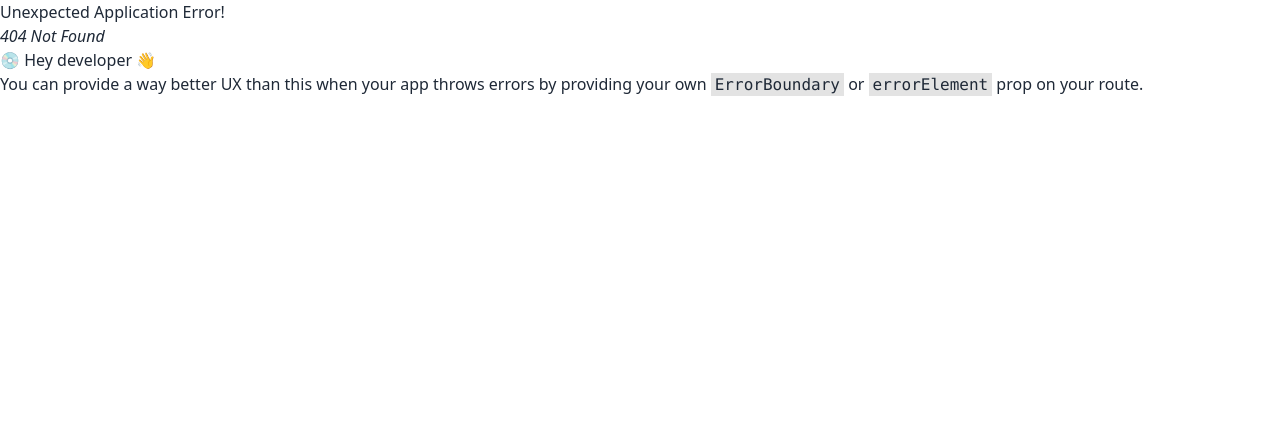
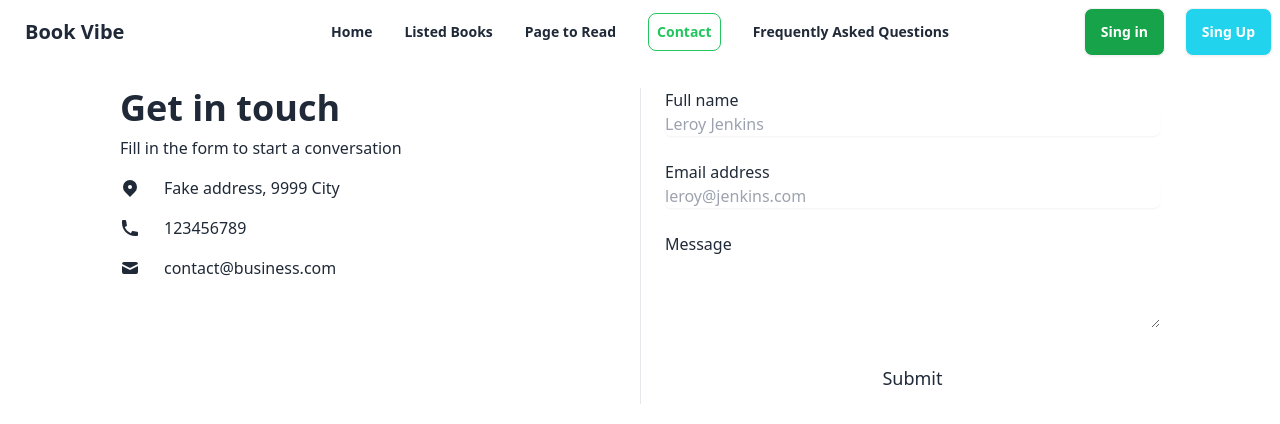
Before and after one commit to Abdullah-Az-Zahur/book-vibe, a React (Vite) app: page /contact in a window 1280 px wide. Before the commit this address had no page. Shown: the top 424 px of the page. Built offline with nearby package versions, Linux system fonts and the light colour scheme.

Commit message:
Added contact section

```diff
--- a/src/components/Nav.jsx
+++ b/src/components/Nav.jsx
@@ -17,6 +17,10 @@ const Nav = () => {
                                 className={({ isActive }) => isActive ? 'text-green-500 font-bold border border-green-500 rounded-lg ' : 'font-bold'}><a>Listed Books</a></NavLink>
                             <NavLink to='/PageToRead'
                                 className={({ isActive }) => isActive ? 'text-green-500 font-bold border border-green-500 rounded-lg ' : 'font-bold'}><a>Page to Read</a></NavLink>
+                            <NavLink to='/contact'
+                                className={({ isActive }) => isActive ? 'text-green-500 font-bold border border-green-500 rounded-lg ' : 'font-bold'}><a>Contact</a></NavLink>
+                            <NavLink to='/frk'
+                                className={({ isActive }) => isActive ? 'text-green-500 font-bold border border-green-500 rounded-lg ' : 'font-bold'}><a>Frequently Asked Questions</a></NavLink>
                         </ul>
                     </div>
                     <a className="btn btn-ghost text-xl">Book Vibe</a>
@@ -29,6 +33,10 @@ const Nav = () => {
                             className={({ isActive }) => isActive ? 'text-green-500 font-bold border border-green-500 rounded-lg p-2' : 'font-bold'}><a>Listed Books</a></NavLink>
                         <NavLink to='/PageToRead'
                             className={({ isActive }) => isActive ? 'text-green-500 font-bold border border-green-500 rounded-lg p-2' : 'font-bold'}><a>Page to Read</a></NavLink>
+                        <NavLink to='/contact'
+                            className={({ isActive }) => isActive ? 'text-green-500 font-bold border border-green-500 rounded-lg p-2' : 'font-bold'}><a>Contact</a></NavLink>
+                        <NavLink to='/frk'
+                            className={({ isActive }) => isActive ? 'text-green-500 font-bold border border-green-500 rounded-lg p-2' : 'font-bold'}><a>Frequently Asked Questions</a></NavLink>
                     </ul>
                 </div>
                 <div className="navbar-end gap-5">
--- /dev/null
+++ b/src/pages/Contact.jsx
@@ -0,0 +1,54 @@
+import React from 'react';
+
+const Contact = () => {
+    return (
+        <div>
+            <section className="py-6 dark:bg-gray-100 dark:bg-gray-100 dark:text-gray-900 dark:text-gray-900">
+                <div className="grid max-w-6xl grid-cols-1 px-6 mx-auto lg:px-8 md:grid-cols-2 md:divide-x">
+                    <div className="py-6 md:py-0 md:px-6">
+                        <h1 className="text-4xl font-bold">Get in touch</h1>
+                        <p className="pt-2 pb-4">Fill in the form to start a conversation</p>
+                        <div className="space-y-4">
+                            <p className="flex items-center">
+                                <svg xmlns="http://www.w3.org/2000/svg" viewBox="0 0 20 20" fill="currentColor" className="w-5 h-5 mr-2 sm:mr-6">
+                                    <path fillRule="evenodd" d="M5.05 4.05a7 7 0 119.9 9.9L10 18.9l-4.95-4.95a7 7 0 010-9.9zM10 11a2 2 0 100-4 2 2 0 000 4z" clipRule="evenodd"></path>
+                                </svg>
+                                <span>Fake address, 9999 City</span>
+                            </p>
+                            <p className="flex items-center">
+                                <svg xmlns="http://www.w3.org/2000/svg" viewBox="0 0 20 20" fill="currentColor" className="w-5 h-5 mr-2 sm:mr-6">
+                                    <path d="M2 3a1 1 0 011-1h2.153a1 1 0 01.986.836l.74 4.435a1 1 0 01-.54 1.06l-1.548.773a11.037 11.037 0 006.105 6.105l.774-1.548a1 1 0 011.059-.54l4.435.74a1 1 0 01.836.986V17a1 1 0 01-1 1h-2C7.82 18 2 12.18 2 5V3z"></path>
+                                </svg>
+                                <span>123456789</span>
+                            </p>
+                            <p className="flex items-center">
+                                <svg xmlns="http://www.w3.org/2000/svg" viewBox="0 0 20 20" fill="currentColor" className="w-5 h-5 mr-2 sm:mr-6">
+                                    <path d="M2.003 5.884L10 9.882l7.997-3.998A2 2 0 0016 4H4a2 2 0 00-1.997 1.884z"></path>
+                                    <path d="M18 8.118l-8 4-8-4V14a2 2 0 002 2h12a2 2 0 002-2V8.118z"></path>
+                                </svg>
+                                <span>contact@business.com</span>
+                            </p>
+                        </div>
+                    </div>
+                    <form novalidate="" className="flex flex-col py-6 space-y-6 md:py-0 md:px-6">
+                        <label className="block">
+                            <span className="mb-1">Full name</span>
+                            <input type="text" placeholder="Leroy Jenkins" className="block w-full rounded-md shadow-sm focus:ring focus:ring-opacity-75 focus:dark:ring-violet-600 focus:dark:ring-violet-600 dark:bg-gray-100 dark:bg-gray-100" />
+                        </label>
+                        <label className="block">
+                            <span className="mb-1">Email address</span>
+                            <input type="email" placeholder="leroy@jenkins.com" className="block w-full rounded-md shadow-sm focus:ring focus:ring-opacity-75 focus:dark:ring-violet-600 focus:dark:ring-violet-600 dark:bg-gray-100 dark:bg-gray-100" />
+                        </label>
+                        <label className="block">
+                            <span className="mb-1">Message</span>
+                            <textarea rows="3" className="block w-full rounded-md focus:ring focus:ring-opacity-75 focus:dark:ring-violet-600 focus:dark:ring-violet-600 dark:bg-gray-100 dark:bg-gray-100"></textarea>
+                        </label>
+                        <button type="button" className="self-center px-8 py-3 text-lg rounded focus:ring hover:ring focus:ring-opacity-75 dark:bg-violet-600 dark:bg-violet-600 dark:text-gray-50 dark:text-gray-50 focus:dark:ring-violet-600 focus:dark:ring-violet-600 hover:dark:ring-violet-600 hover:dark:ring-violet-600">Submit</button>
+                    </form>
+                </div>
+            </section>
+        </div>
+    );
+};
+
+export default Contact;
--- /dev/null
+++ b/src/pages/FrequentlyAskQuestion.jsx
@@ -0,0 +1,34 @@
+import React from 'react';
+
+const FrequentlyAskQuestion = () => {
+    return (
+        <div>
+            <section className="dark:bg-gray-100 dark:text-gray-800">
+                <div className="container flex flex-col justify-center p-4 mx-auto md:p-8">
+                    <p className="p-2 text-sm font-medium tracking-wider text-center uppercase">How it works</p>
+                    <h2 className="mb-12 text-4xl font-bold leading-none text-center sm:text-5xl">Frequently Asked Questions</h2>
+                    <div className="grid gap-10 md:gap-8 sm:p-3 md:grid-cols-2 lg:px-12 xl:px-32">
+                        <div>
+                            <h3 className="font-semibold">Lorem ipsum dolor sit amet.</h3>
+                            <p className="mt-1 dark:text-gray-600">Lorem ipsum dolor, sit amet consectetur adipisicing elit. Ratione, fugit? Aspernatur, ullam enim, odit eaque quia rerum ipsum voluptatem consequatur ratione, doloremque debitis? Fuga labore omnis minima, quisquam delectus culpa!</p>
+                        </div>
+                        <div>
+                            <h3 className="font-semibold">Lorem ipsum dolor sit amet.</h3>
+                            <p className="mt-1 dark:text-gray-600">Lorem ipsum dolor, sit amet consectetur adipisicing elit. Ratione, fugit? Aspernatur, ullam enim, odit eaque quia rerum ipsum voluptatem consequatur ratione, doloremque debitis? Fuga labore omnis minima, quisquam delectus culpa!</p>
+                        </div>
+                        <div>
+                            <h3 className="font-semibold">Lorem ipsum dolor sit amet.</h3>
+                            <p className="mt-1 dark:text-gray-600">Lorem ipsum dolor, sit amet consectetur adipisicing elit. Ratione, fugit? Aspernatur, ullam enim, odit eaque quia rerum ipsum voluptatem consequatur ratione, doloremque debitis? Fuga labore omnis minima, quisquam delectus culpa!</p>
+                        </div>
+                        <div>
+                            <h3 className="font-semibold">Lorem ipsum dolor sit amet.</h3>
+                            <p className="mt-1 dark:text-gray-600">Lorem ipsum dolor, sit amet consectetur adipisicing elit. Ratione, fugit? Aspernatur, ullam enim, odit eaque quia rerum ipsum voluptatem consequatur ratione, doloremque debitis? Fuga labore omnis minima, quisquam delectus culpa!</p>
+                        </div>
+                    </div>
+                </div>
+            </section>
+        </div>
+    );
+};
+
+export default FrequentlyAskQuestion;
```
Also changed, not shown: src/routes/Routes.jsx (+10 -0 lines).
